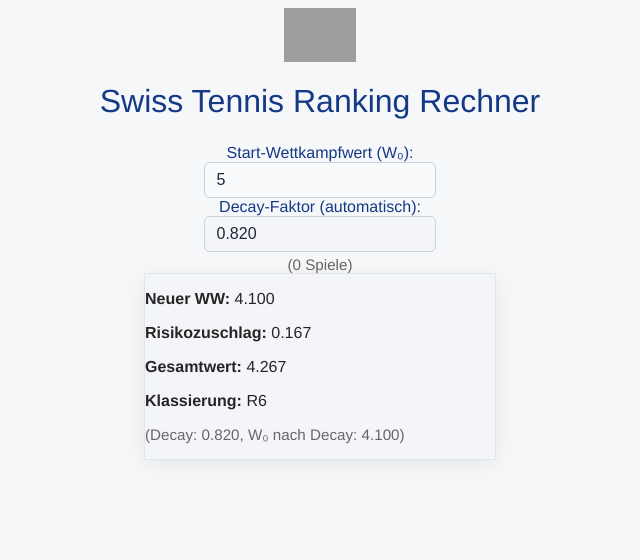
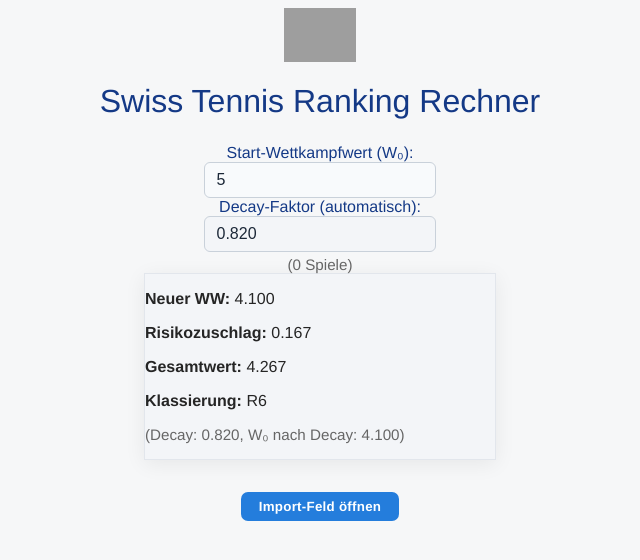
Before and after one commit to StephanRosin/swisstennis-ranking-app, a React (Vite) app: page / in a window 1280 px wide. Shown: the top 560 px of the page, without its empty margins (320-960 px from the left). Built offline with nearby package versions, Linux system fonts and the light colour scheme; grey boxes are pictures that could not be loaded.

Commit message:
Add files via upload

```diff
--- a/src/App.jsx
+++ b/src/App.jsx
@@ -8,22 +8,18 @@ export default function SwissTennisRanking() {
   const [showImport, setShowImport] = useState(false);
   const [errorMessage, setErrorMessage] = useState("");
 
-  // Decay-Berechnung: Linear 0.82 bis 1.00 bei 24 Spielen
   function estimateDecay(numSpiele) {
     return Math.min(1, 0.82 + 0.0075 * Math.min(numSpiele, 24));
   }
 
-  // Universeller MyTennis-Parser für alle Blocktypen inkl. "Label: Wert"-Layout und Walkover
   const parseInput = () => {
     try {
-      // Unicode-Bereinigung: Ersetze unsichtbare Sonderzeichen durch \n
       const cleanText = inputText.replace(/[\u2028\u2029\u200B\u00A0]/g, "\n");
       const lines = cleanText
         .split('\n')
         .map((l) => l.trim())
         .filter((l) => l.length > 0);
 
-      // Spielernamen extrahieren (Name gefolgt von Lizenznummer in Klammern)
       for (let j = 0; j < lines.length - 1; j++) {
         if (/^\([0-9]{3}\.[0-9]{2}\.[0-9]{3}\.0\)$/.test(lines[j + 1])) {
           setPlayerName(`${lines[j]} ${lines[j + 1]}`);
@@ -31,7 +27,6 @@ export default function SwissTennisRanking() {
         }
       }
 
-      // Wettkampfwert extrahieren (z.B. "Wettkampfwert" gefolgt von Zahl)
       const wwi = lines.findIndex(l => /^Wettkampfwert$/i.test(l));
       if (
         wwi !== -1 &&
@@ -45,7 +40,6 @@ export default function SwissTennisRanking() {
       const parsed = [];
       let i = 0;
       while (i < lines.length) {
-        // --- Label/Value-Block ---
         if (
           (lines[i].toUpperCase() === "DATUM") &&
           i + 1 < lines.length &&
@@ -108,9 +102,6 @@ export default function SwissTennisRanking() {
           i = j;
           continue;
         }
-
-        // --- Blockformate ---
-        // 6er Block (Auslandresultat etc.)
         if (
           i + 5 < lines.length &&
           /^\d{2}\.\d{2}\.\d{4}$/.test(lines[i]) &&
@@ -128,7 +119,6 @@ export default function SwissTennisRanking() {
           i += 6;
           continue;
         }
-        // 7er Block
         if (
           i + 6 < lines.length &&
           /^\d{2}\.\d{2}\.\d{4}$/.test(lines[i]) &&
@@ -146,7 +136,6 @@ export default function SwissTennisRanking() {
           i += 7;
           continue;
         }
-        // 8er Block
         if (
           i + 7 < lines.length &&
           /^\d{2}\.\d{2}\.\d{4}$/.test(lines[i]) &&
@@ -163,7 +152,6 @@ export default function SwissTennisRanking() {
           i += 8;
           continue;
         }
-        // Noch ein 7er Block (Alternative Turnier etc.)
         if (
           i + 6 < lines.length &&
           /^\d{2}\.\d{2}\.\d{4}$/.test(lines[i]) &&
@@ -180,7 +168,6 @@ export default function SwissTennisRanking() {
           i += 7;
           continue;
         }
-
         i++;
       }
 
@@ -209,9 +196,7 @@ export default function SwissTennisRanking() {
     setPlayerName("");
   };
 
-  // Berechnung mit Decay nach Spielanzahl + max. 4 Streichresultaten
   const calculate = () => {
-    // Gewertete Matches (Walkover nur MIT Score werten!)
     let relevantMatches = matches.filter(
       (m) =>
         m.result === "S" ||
@@ -231,7 +216,6 @@ export default function SwissTennisRanking() {
     const decay = estimateDecay(numGames);
     const decayedWW = startWW * decay;
 
-    // Streichresultate (maximal 4)
     const numStreich = Math.min(4, Math.floor(numGames / 6));
     let gestrichenIdx = [];
     if (numStreich > 0 && losses.length > 0) {
@@ -364,8 +348,7 @@ export default function SwissTennisRanking() {
         </div>
       </div>
 
-      {matches.length > 0 && (
-        <div>
+      {/* BUTTONS: IMMER SICHTBAR */}
       <div className="btn-row" style={{ marginBottom: 18, textAlign: "center" }}>
         <button
           type="button"
@@ -374,6 +357,7 @@ export default function SwissTennisRanking() {
         >
           {showImport ? "Import-Feld zuklappen" : "Import-Feld öffnen"}
         </button>
+        {matches.length > 0 && (
           <button
             type="button"
             onClick={clearAll}
@@ -382,7 +366,11 @@ export default function SwissTennisRanking() {
           >
             Alle Daten löschen
           </button>
+        )}
       </div>
+
+      {matches.length > 0 && (
+        <div>
           <h2 className="text-lg font-semibold mb-2" style={{ textAlign: "center" }}>
             Importierte Matches:
           </h2>
@@ -482,7 +470,6 @@ export default function SwissTennisRanking() {
         </div>
       )}
 
-      {/* CSS Styles */}
       <style>
         {`
           .player-name-main {
```
Lines whose indentation alone changed are shown as unchanged.
